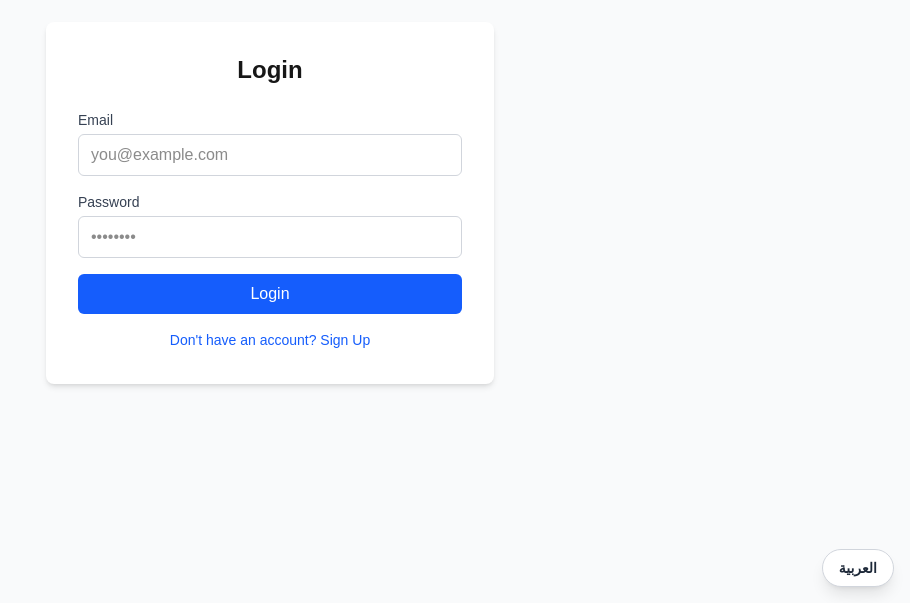
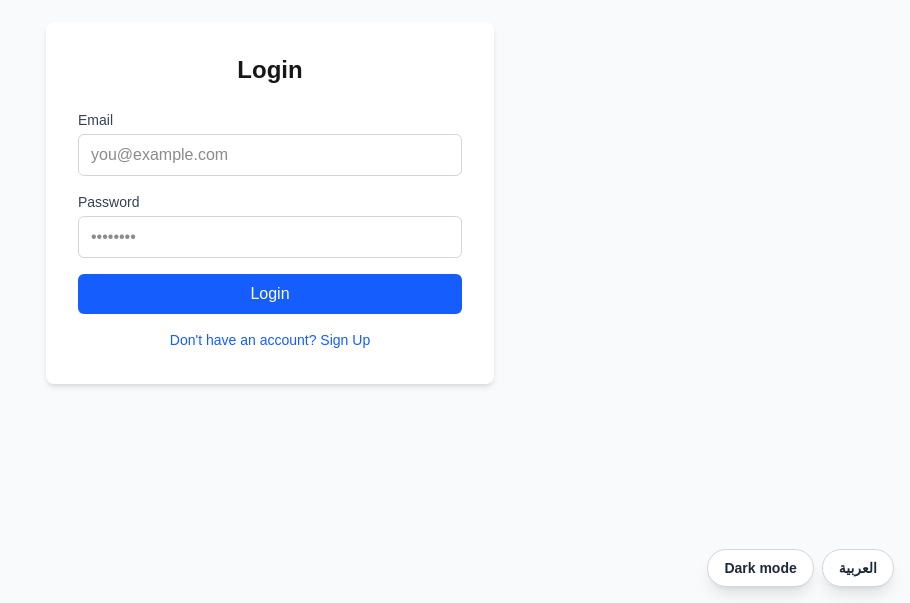
Before and after one commit to rawad-hamod/menu, a Next.js app: page /auth in a window 1280 px wide. Shown: the part 197-800 px from the top of the page, without its empty margins (370-1280 px from the left). Built offline with nearby package versions, Linux system fonts and the light colour scheme; no server answers.

Commit message:
feat: add theme toggle functionality and update localization support

```diff
--- a/app/components/LocaleProvider.tsx
+++ b/app/components/LocaleProvider.tsx
@@ -3,6 +3,7 @@
 import { createContext, useCallback, useContext, useEffect, useState, useTransition } from 'react'
 import { useRouter } from 'next/navigation'
 import { messages, type Locale, type TranslationKey } from '@/lib/i18n'
+import type { Theme } from '@/lib/theme'
 
 interface LocaleContextValue {
   locale: Locale
@@ -14,11 +15,14 @@ const LocaleContext = createContext<LocaleContextValue | null>(null)
 export function LocaleProvider({
   children,
   initialLocale,
+  initialTheme,
 }: {
   children: React.ReactNode
   initialLocale: Locale
+  initialTheme: Theme
 }) {
   const [locale, setLocale] = useState(initialLocale)
+  const [theme, setTheme] = useState(initialTheme)
   const router = useRouter()
   const [, startTransition] = useTransition()
 
@@ -34,6 +38,13 @@ export function LocaleProvider({
     startTransition(() => router.refresh())
   }, [locale, router])
 
+  const toggleTheme = useCallback(() => {
+    const nextTheme = theme === 'light' ? 'dark' : 'light'
+    document.cookie = `theme=${nextTheme}; path=/; max-age=31536000; samesite=lax${window.location.protocol === 'https:' ? '; secure' : ''}`
+    document.documentElement.dataset.theme = nextTheme
+    setTheme(nextTheme)
+  }, [theme])
+
   const value = {
     locale,
     t: (key: TranslationKey) => messages[locale][key],
@@ -42,14 +53,24 @@ export function LocaleProvider({
   return (
     <LocaleContext.Provider value={value}>
       {children}
+      <div className="fixed bottom-4 end-4 z-50 flex gap-2">
+        <button
+          type="button"
+          onClick={toggleTheme}
+          className="rounded-full border border-gray-300 bg-white px-4 py-2 text-sm font-semibold text-gray-800 shadow-lg transition hover:bg-gray-50"
+          aria-label={theme === 'light' ? messages[locale].darkMode : messages[locale].lightMode}
+        >
+          {theme === 'light' ? messages[locale].darkMode : messages[locale].lightMode}
+        </button>
         <button
           type="button"
           onClick={toggleLocale}
-        className="fixed bottom-4 end-4 z-50 rounded-full border border-gray-300 bg-white px-4 py-2 text-sm font-semibold text-gray-800 shadow-lg transition hover:bg-gray-50"
+          className="rounded-full border border-gray-300 bg-white px-4 py-2 text-sm font-semibold text-gray-800 shadow-lg transition hover:bg-gray-50"
           aria-label={locale === 'en' ? 'Switch language to Arabic' : 'تغيير اللغة إلى الإنجليزية'}
         >
           {messages[locale].language}
         </button>
+      </div>
     </LocaleContext.Provider>
   )
 }
--- a/app/globals.css
+++ b/app/globals.css
@@ -1,6 +1,7 @@
 @import "tailwindcss";
 
 :root {
+  color-scheme: light;
   --background: #ffffff;
   --foreground: #171717;
 }
@@ -12,11 +13,25 @@
   --font-mono: "Courier New", monospace;
 }
 
-@media (prefers-color-scheme: dark) {
-  :root {
-    --background: #0a0a0a;
-    --foreground: #ededed;
-  }
+:root[data-theme="dark"] {
+  color-scheme: dark;
+  --background: #111827;
+  --foreground: #f3f4f6;
+  --color-gray-50: #111827;
+  --color-gray-100: #1f2937;
+  --color-gray-200: #374151;
+  --color-gray-300: #4b5563;
+  --color-gray-400: #9ca3af;
+  --color-gray-500: #9ca3af;
+  --color-gray-600: #d1d5db;
+  --color-gray-700: #e5e7eb;
+  --color-gray-800: #f3f4f6;
+  --color-gray-900: #f9fafb;
+  --color-gray-950: #ffffff;
+}
+
+:root[data-theme="dark"] .bg-white {
+  background-color: #1f2937;
 }
 
 body {
--- a/app/layout.tsx
+++ b/app/layout.tsx
@@ -1,5 +1,7 @@
 import type { Metadata } from "next";
+import { cookies } from "next/headers";
 import { getLocale } from "@/lib/locale-server";
+import { isTheme } from "@/lib/theme";
 import { LocaleProvider } from "./components/LocaleProvider";
 import "./globals.css";
 
@@ -14,10 +16,15 @@ export default async function RootLayout({
   children: React.ReactNode;
 }>) {
   const locale = await getLocale();
+  const savedTheme = (await cookies()).get("theme")?.value;
+  const theme = isTheme(savedTheme) ? savedTheme : "light";
+
   return (
-    <html lang={locale} dir={locale === "ar" ? "rtl" : "ltr"} className="h-full antialiased">
+    <html lang={locale} dir={locale === "ar" ? "rtl" : "ltr"} data-theme={theme} className="h-full antialiased">
       <body className="min-h-full flex flex-col">
-        <LocaleProvider initialLocale={locale}>{children}</LocaleProvider>
+        <LocaleProvider initialLocale={locale} initialTheme={theme}>
+          {children}
+        </LocaleProvider>
       </body>
     </html>
   );
--- a/lib/i18n.ts
+++ b/lib/i18n.ts
@@ -3,6 +3,8 @@ export type Locale = 'en' | 'ar'
 export const messages = {
   en: {
     language: 'العربية',
+    darkMode: 'Dark mode',
+    lightMode: 'Light mode',
     login: 'Login',
     createAccount: 'Create Account',
     restaurantName: 'Restaurant Name',
@@ -93,6 +95,8 @@ export const messages = {
   },
   ar: {
     language: 'English',
+    darkMode: 'الوضع الداكن',
+    lightMode: 'الوضع الفاتح',
     login: 'تسجيل الدخول',
     createAccount: 'إنشاء حساب',
     restaurantName: 'اسم المطعم',
--- /dev/null
+++ b/lib/theme.ts
@@ -0,0 +1,5 @@
+export type Theme = 'light' | 'dark'
+
+export function isTheme(value: string | undefined): value is Theme {
+  return value === 'light' || value === 'dark'
+}
```
Lines whose indentation alone changed are shown as unchanged.
